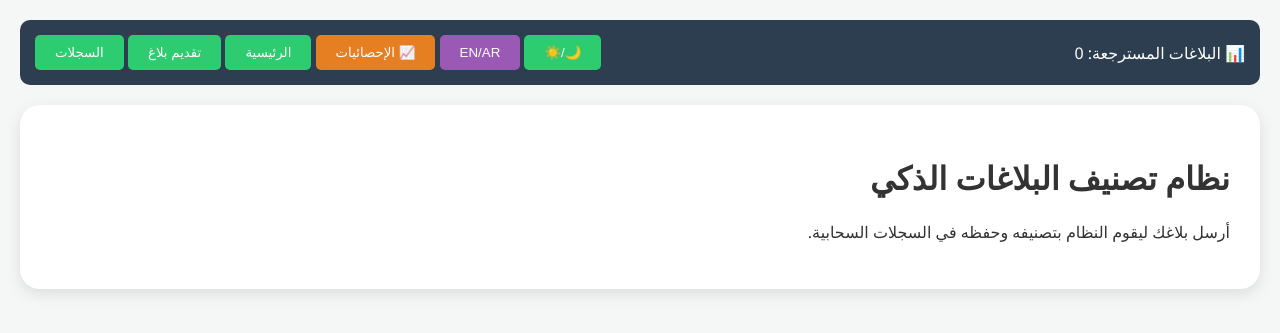
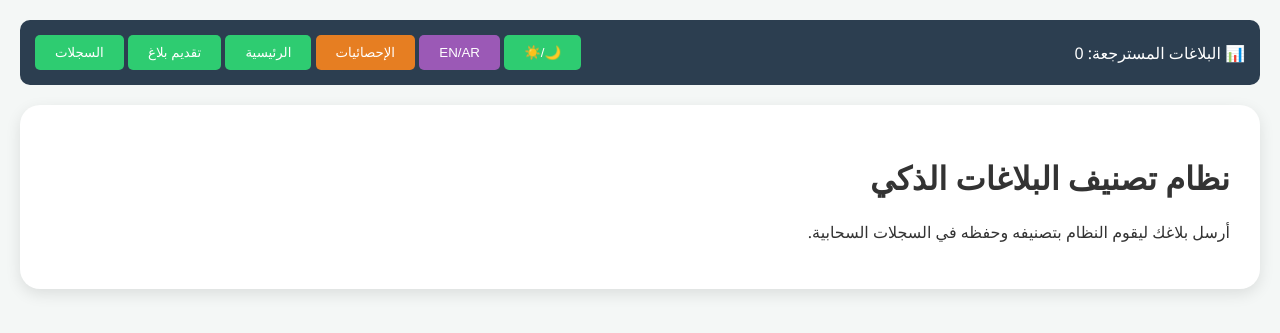
Before and after one commit to AmAnn90876/Classifier-7, a Flask app: page / in a window 1280 px wide. Shown: the top 333 px of the page. Run offline with Flask 3, Linux system fonts and the light colour scheme; parts of the project's set-up code (start-up, migrations or seed data) failed here and were passed over.

Commit message:
Update index.html
Signed-off-by: RehamAbdulaah <rhamalqrny43@gmail.com>

```diff
--- a/templates/index.html
+++ b/templates/index.html
@@ -14,7 +14,7 @@
         button { background: #2ecc71; color: white; border: none; padding: 10px 20px; border-radius: 5px; cursor: pointer; }
         .btn-search { background: #3498db; }
         .btn-lang { background: #9b59b6; }
-        .btn-stats { background: #e67e22; } /* لون برتقالي مميز لزر الإحصائيات المتناسق مع التصميم */
+        .btn-stats { background: #e67e22; }
         .btn-export { background: #e67e22; margin-top: 10px; }
         table { width: 100%; border-collapse: collapse; margin-top: 20px; color: var(--text); }
         th, td { border: 1px solid #555; padding: 12px; text-align: right; }
@@ -29,8 +29,8 @@
     <div>
         <button onclick="toggleDarkMode()">🌙/☀️</button>
         <button class="btn-lang" onclick="toggleLanguage()">EN/AR</button>
-        <!-- زر فتح موقع الإحصائيات الخارجي في علامة تبويب جديدة -->
-        <button class="btn-stats" onclick="window.open('https://my-app-git3kwfxmxclxvajrjmgbp.streamlit.app/', '_blank')" data-i18n="nav_stats">📈 الإحصائيات</button>
+        <!-- تم إزالة الإيموجي من زر الإحصائيات -->
+        <button class="btn-stats" onclick="window.open('https://my-app-git3kwfxmxclxvajrjmgbp.streamlit.app/', '_blank')" data-i18n="nav_stats">الإحصائيات</button>
         <button onclick="showPage('home')" data-i18n="nav_home">الرئيسية</button>
         <button onclick="showPage('report')" data-i18n="nav_report">تقديم بلاغ</button>
         <button onclick="showPage('logs')" data-i18n="nav_logs">السجلات</button>
@@ -74,8 +74,8 @@
 
 <script>
     const translations = {
-        ar: { title: "نظام تصنيف البلاغات الذكي", nav_home: "الرئيسية", nav_report: "تقديم بلاغ", nav_logs: "السجلات", nav_stats: " الإحصائيات", reports_count: "البلاغات", home_title: "نظام تصنيف البلاغات", home_desc: "أرسل بلاغك ليقوم النظام بتصنيفه.", rep_title: "تقديم بلاغ جديد", placeholder_name: "اسم مقدم البلاغ", placeholder_phone: "رقم الهاتف", placeholder_desc: "تفاصيل البلاغ...", label_img: "إرفاق صورة (اختياري):", btn_submit: "إرسال وتصنيف", logs_title: "سجل البلاغات", placeholder_search: "رقم هاتفك", btn_search: "عرض السجل", btn_export: "تصدير إلى CSV", th_date: "التاريخ", th_desc: "التفاصيل", th_cat: "التصنيف", th_conf: "الثقة", no_data: "لا توجد بلاغات." },
-        en: { title: "Smart Complaint System", nav_home: "Home", nav_report: "Report", nav_logs: "Logs", nav_stats: " Stats", reports_count: "Complaints", home_title: "Smart Complaint System", home_desc: "Submit your complaint for classification.", rep_title: "New Report", placeholder_name: "Your Name", placeholder_phone: "Phone Number", placeholder_desc: "Details...", label_img: "Attach image (optional):", btn_submit: "Submit & Classify", logs_title: "My Logs", placeholder_search: "Your Phone", btn_search: "Search", btn_export: "Export to CSV", th_date: "Date", th_desc: "Details", th_cat: "Category", th_conf: "Confidence", no_data: "No complaints found." }
+        ar: { title: "نظام تصنيف البلاغات الذكي", nav_home: "الرئيسية", nav_report: "تقديم بلاغ", nav_logs: "السجلات", nav_stats: "الإحصائيات", reports_count: "البلاغات", home_title: "نظام تصنيف البلاغات", home_desc: "أرسل بلاغك ليقوم النظام بتصنيفه.", rep_title: "تقديم بلاغ جديد", placeholder_name: "اسم مقدم البلاغ", placeholder_phone: "رقم الهاتف", placeholder_desc: "تفاصيل البلاغ...", label_img: "إرفاق صورة (اختياري):", btn_submit: "إرسال وتصنيف", logs_title: "سجل البلاغات", placeholder_search: "رقم هاتفك", btn_search: "عرض السجل", btn_export: "تصدير إلى CSV", th_date: "التاريخ", th_desc: "التفاصيل", th_cat: "التصنيف", th_conf: "الثقة", no_data: "لا توجد بلاغات." },
+        en: { title: "Smart Complaint System", nav_home: "Home", nav_report: "Report", nav_logs: "Logs", nav_stats: "Stats", reports_count: "Complaints", home_title: "Smart Complaint System", home_desc: "Submit your complaint for classification.", rep_title: "New Report", placeholder_name: "Your Name", placeholder_phone: "Phone Number", placeholder_desc: "Details...", label_img: "Attach image (optional):", btn_submit: "Submit & Classify", logs_title: "My Logs", placeholder_search: "Your Phone", btn_search: "Search", btn_export: "Export to CSV", th_date: "Date", th_desc: "Details", th_cat: "Category", th_conf: "Confidence", no_data: "No complaints found." }
     };
 
     let currentLang = 'ar';
```
